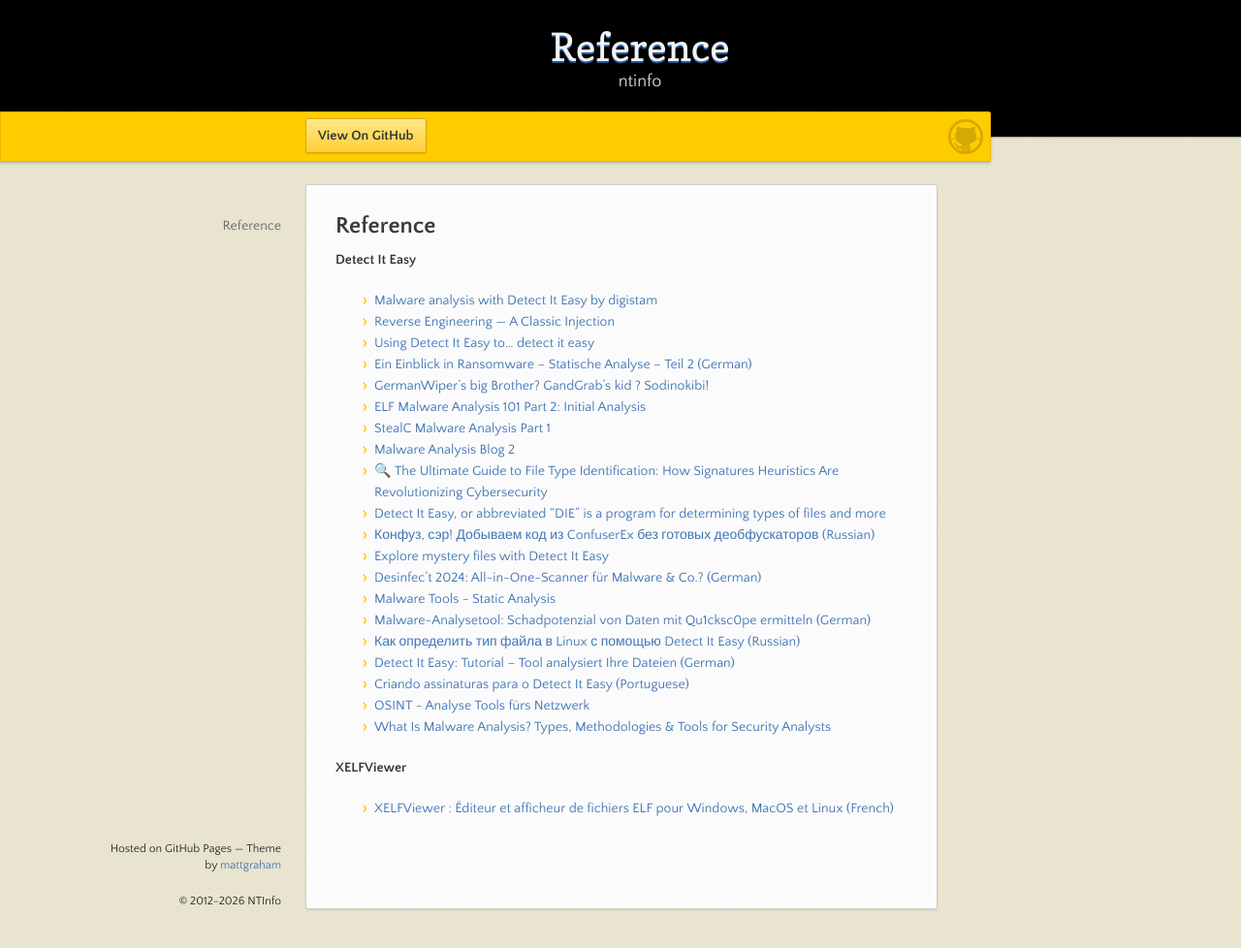
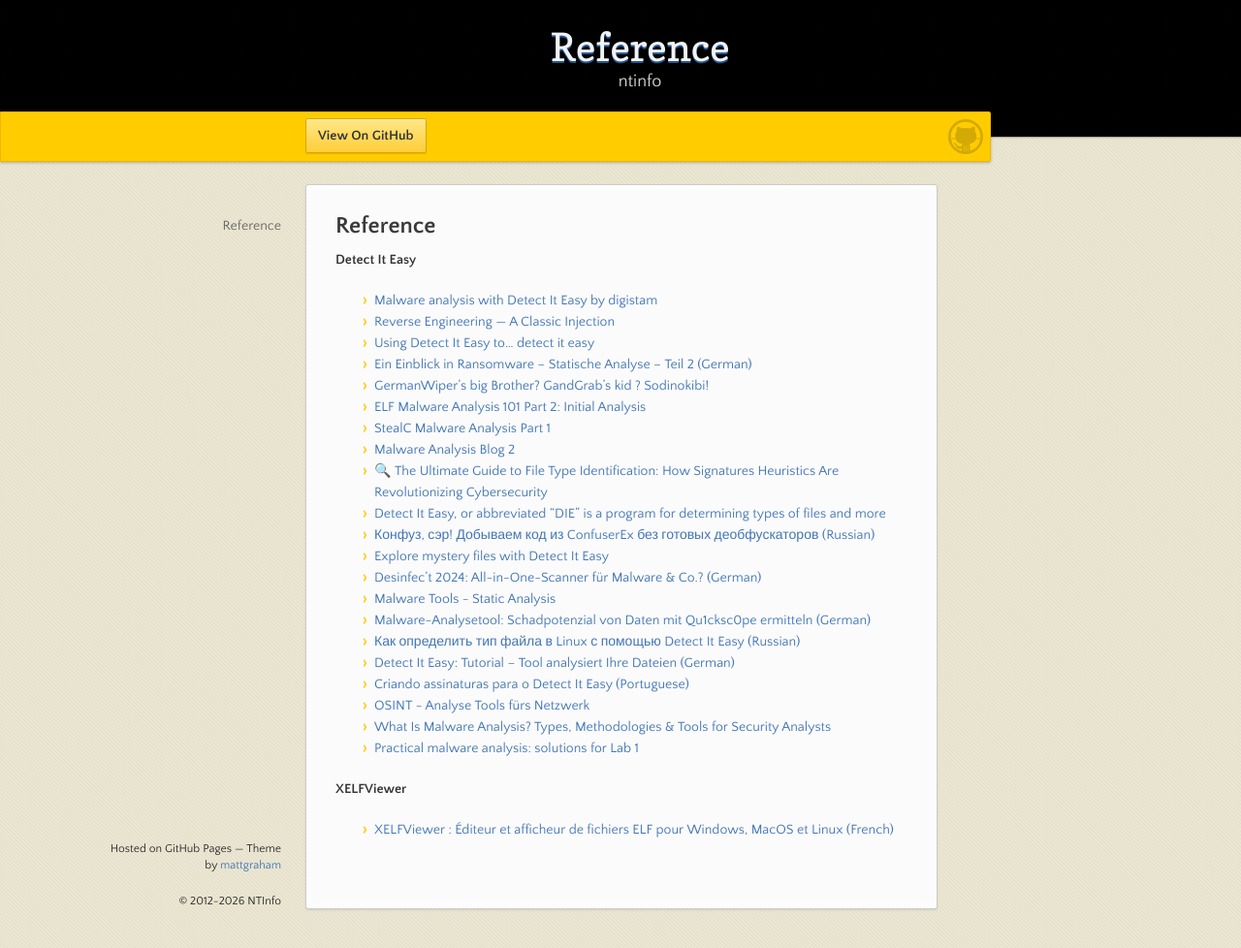
Before and after one commit to horsicq/horsicq.github.io, a Jekyll site: the page built from reference.md, in a window 1280 px wide and 978 px high. Shown: the whole window at 97% size. Built offline with Jekyll 4.4.1, drawn with Linux system fonts in a browser that asks for light colours; our own code applies the rules of GitHub Pages for plain Markdown files.

Commit message:
add Andpalmier article

```diff
--- a/reference.md
+++ b/reference.md
@@ -21,6 +21,7 @@
 - [Criando assinaturas para o Detect It Easy (Portuguese)](https://www.mentebinaria.com.br/artigos/engenharia-reversa/criando-assinaturas-para-o-detect-it-easy-r115/)
 - [OSINT - Analyse Tools fürs Netzwerk](https://itrig.de/index.php?/archives/2439-OSINT-Analyse-Tools-fuers-Netzwerk.html)
 - [What Is Malware Analysis? Types, Methodologies & Tools for Security Analysts](https://www.cyberwarehub.com/blogs/what-is-malware-analysis-types-methodologies-and-tools-for-security-analysts)
+- [Practical malware analysis: solutions for Lab 1](https://andpalmier.com/posts/practical-malware-lab1/)
 
 **XELFViewer**
 - [XELFViewer : Éditeur et afficheur de fichiers ELF pour Windows, MacOS et Linux (French)](https://www.securiteinfo.com/administration-systeme-et-reseau/outils/xelfviewer.shtml)
```
